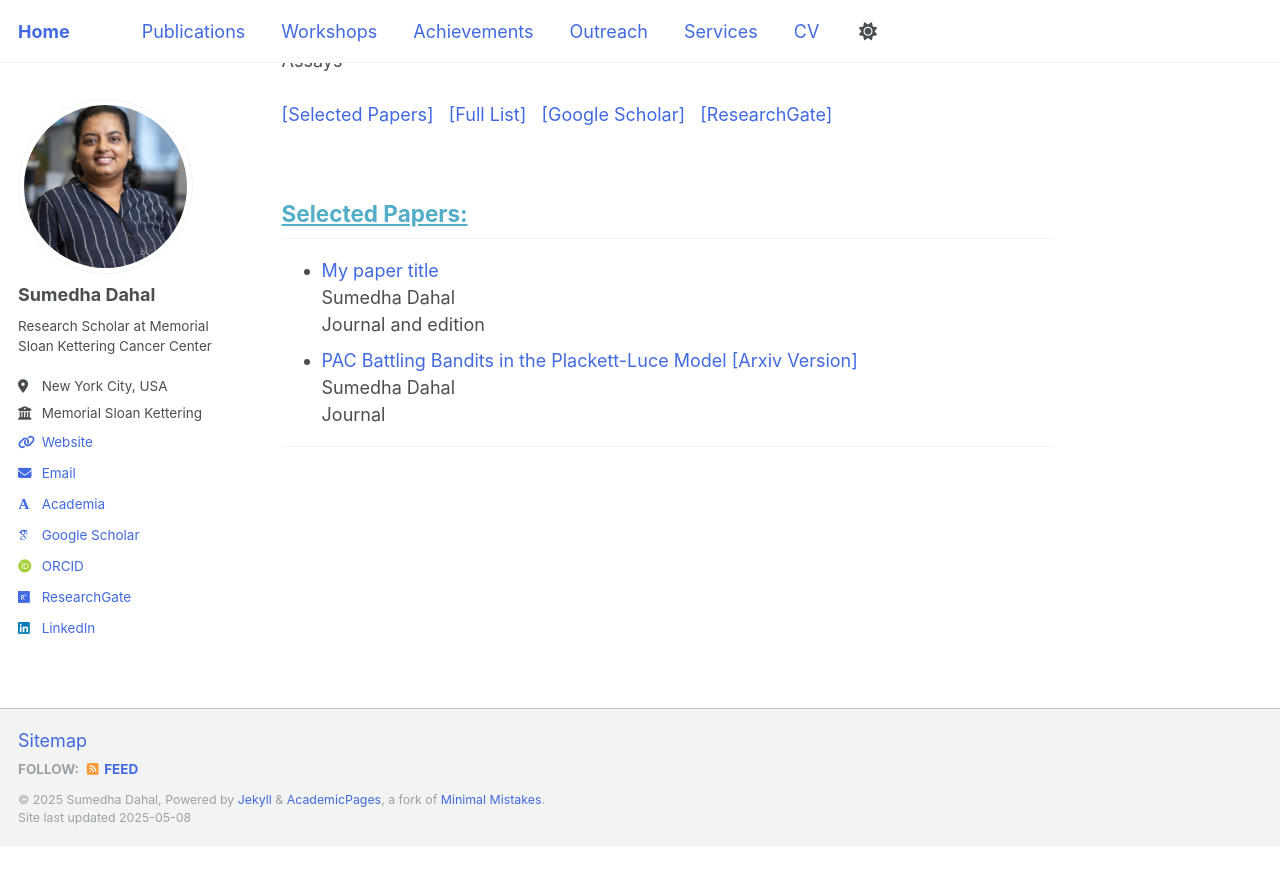
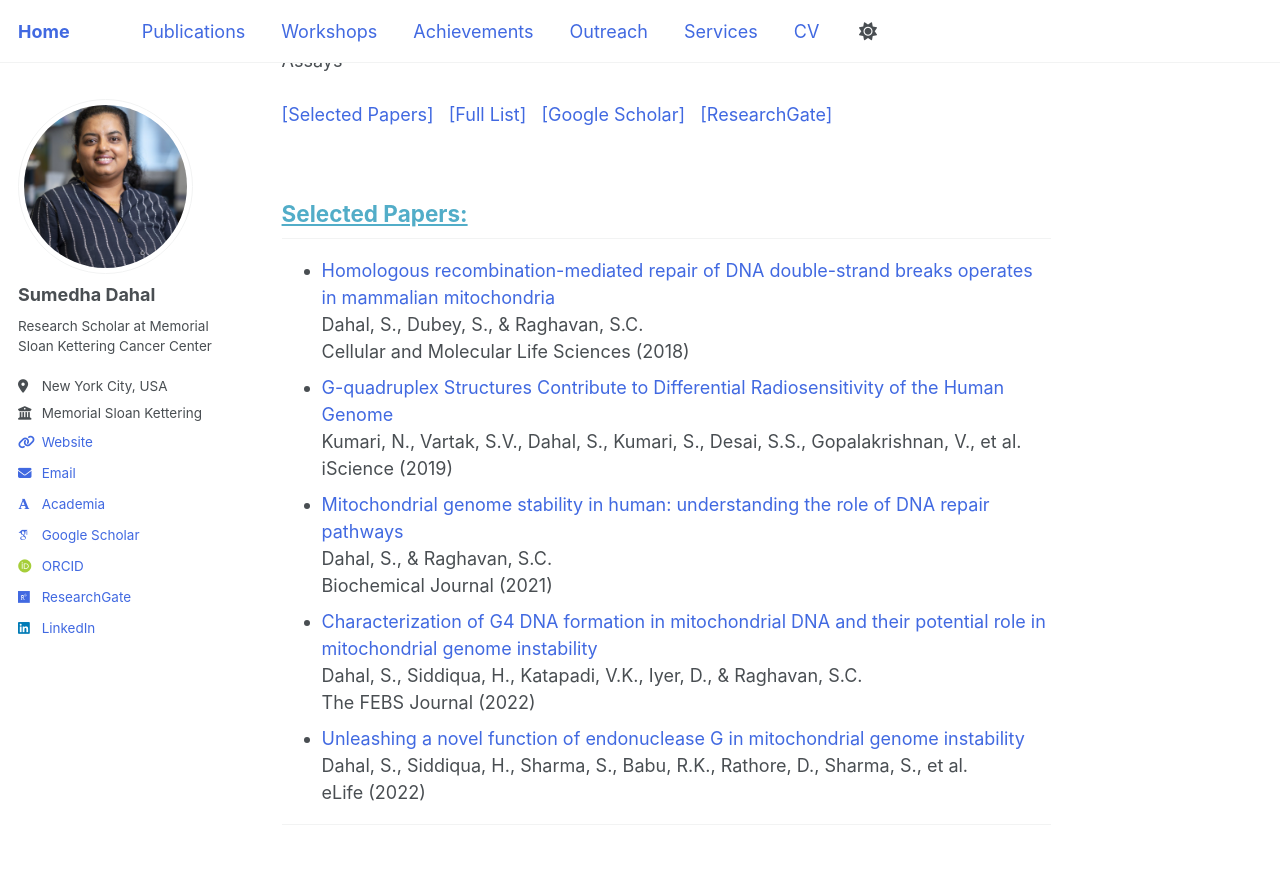
Before and after one commit to Sumu54/Sumu54.github.io, a Jekyll site: the page built from _pages/about.md, in a window 1280 px wide and 900 px high, scrolled down 685 px. Shown: the top 885 px of the window. Built offline with Jekyll 4.4.1, drawn with Linux system fonts in a browser that asks for light colours; some web fonts are replaced; before the commit the page ends 1531 px from its top, so only the background shows below that.

Commit message:
Update about.md

```diff
--- a/_pages/about.md
+++ b/_pages/about.md
@@ -68,18 +68,38 @@ I have authored several peer-reviewed publications in journals like <a href="htt
 
 <h2 style="color:SteelBlue;"><a id="selected_publications">Selected Papers:</a></h2>
 
-<ul style="margin:1;padding:1" vspace = "-0px">
-  <li>  <a href="https://arxiv.org/abs/2402.18917" target="_blank" LINK="red">My paper title</a>
-  <br>  Sumedha Dahal
-  <br> Journal and edition
+<ul style="margin:1;padding:1" vspace="-0px">
+  <li>
+    <a href="https://link.springer.com/article/10.1007/s00018-018-2762-7" target="_blank">Homologous recombination-mediated repair of DNA double-strand breaks operates in mammalian mitochondria</a>
+    <br> Dahal, S., Dubey, S., & Raghavan, S.C.
+    <br> Cellular and Molecular Life Sciences (2018)
   </li>
 
+  <li>
+    <a href="https://www.cell.com/iscience/fulltext/S2589-0042(19)30266-2" target="_blank">G-quadruplex Structures Contribute to Differential Radiosensitivity of the Human Genome</a>
+    <br> Kumari, N., Vartak, S.V., Dahal, S., Kumari, S., Desai, S.S., Gopalakrishnan, V., et al.
+    <br> iScience (2019)
+  </li>
 
-  <li>  <a href="http://proceedings.mlr.press/v98/Dahal19a.html" target="_blank"> PAC Battling Bandits in the Plackett-Luce Model</a> <a href="https://arxiv.org/abs/1808.04008" target="_blank"> [Arxiv Version]</a>
-  <br>  Sumedha Dahal
-  <br> Journal
+  <li>
+    <a href="https://portlandpress.com/biochemj/article/478/6/1179/229089" target="_blank">Mitochondrial genome stability in human: understanding the role of DNA repair pathways</a>
+    <br> Dahal, S., & Raghavan, S.C.
+    <br> Biochemical Journal (2021)
+  </li>
+
+  <li>
+    <a href="https://febs.onlinelibrary.wiley.com/doi/10.1111/febs.16136" target="_blank">Characterization of G4 DNA formation in mitochondrial DNA and their potential role in mitochondrial genome instability</a>
+    <br> Dahal, S., Siddiqua, H., Katapadi, V.K., Iyer, D., & Raghavan, S.C.
+    <br> The FEBS Journal (2022)
+  </li>
+
+  <li>
+    <a href="https://elifesciences.org/articles/69916" target="_blank">Unleashing a novel function of endonuclease G in mitochondrial genome instability</a>
+    <br> Dahal, S., Siddiqua, H., Sharma, S., Babu, R.K., Rathore, D., Sharma, S., et al.
+    <br> eLife (2022)
   </li>
 </ul>
+
 
 <hr style="color:black;">
 
```
